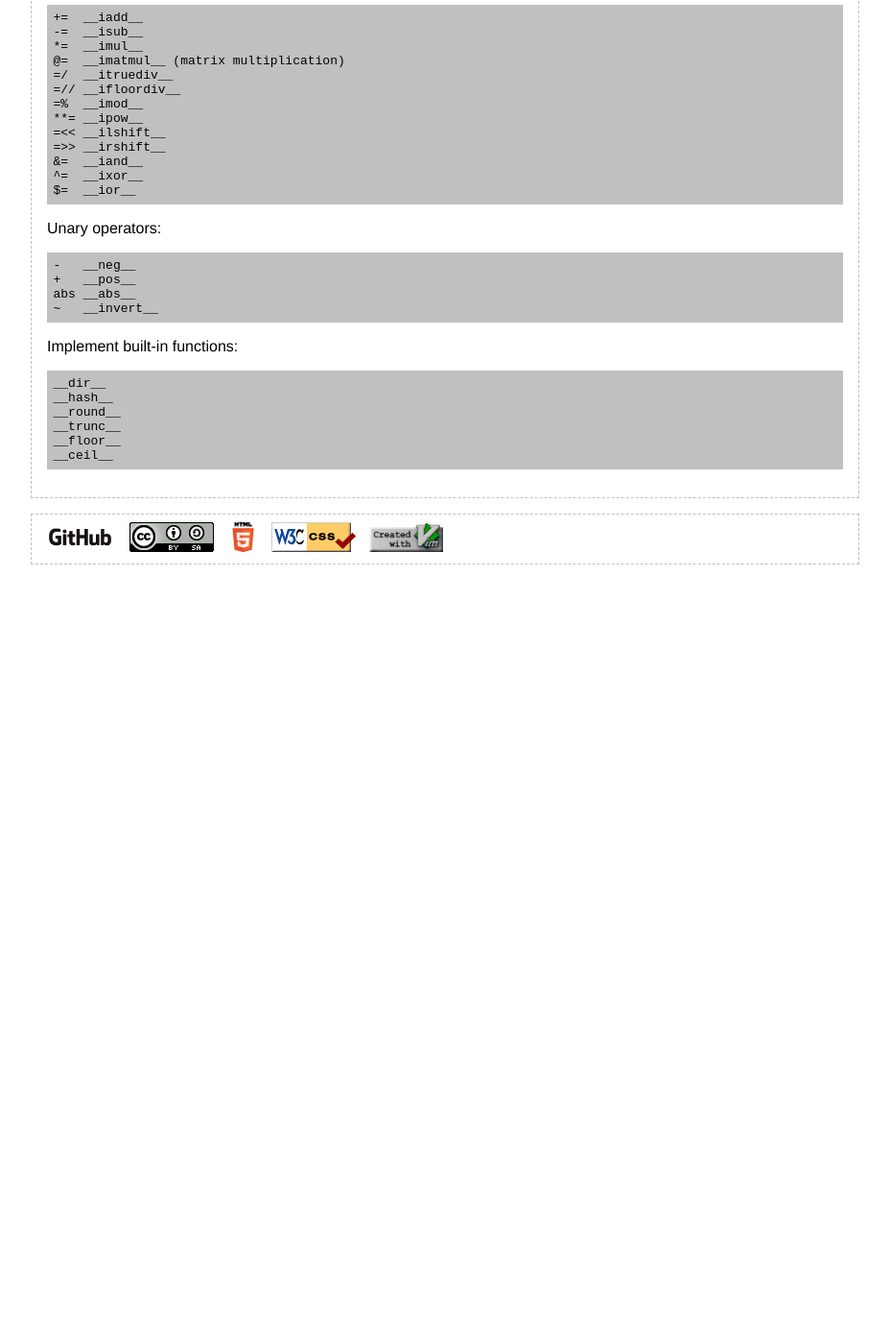
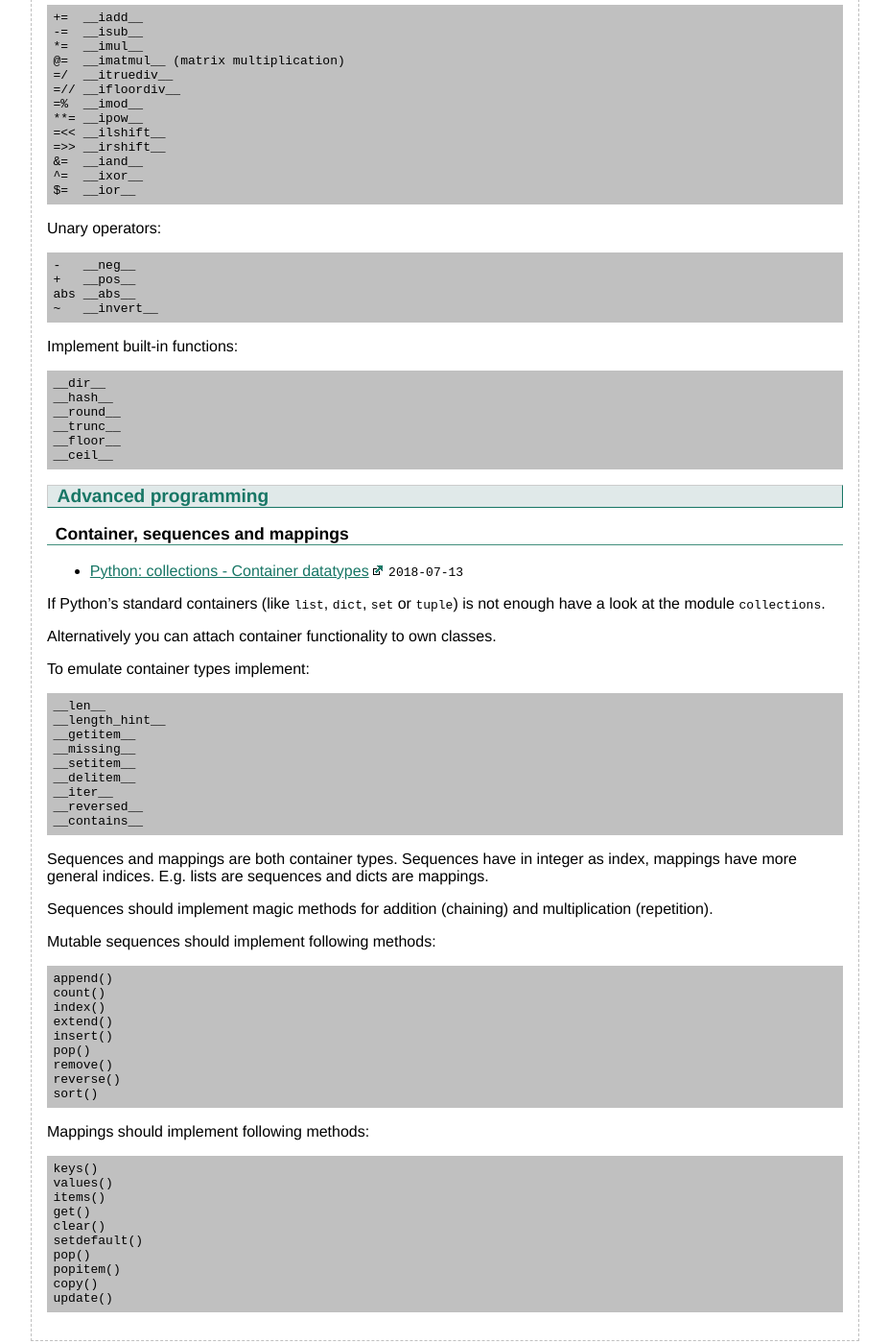
Before and after one commit to flyinggreenfrog/flyinggreenfrog.github.io, a Jekyll site: the page built from knowledgebase/python.md, in a window 1280 px wide and 1400 px high, scrolled down 9997 px. Shown: the whole window at 96% size, without its empty margins (176-1103 px from the left). Built offline with Jekyll 4.4.1, drawn with Linux system fonts in a browser that asks for light colours; before the commit the page ends 10617 px from its top, so only the background shows below that.

Commit message:
Added section container, sequences and mappings.

````diff
--- a/knowledgebase/python.md
+++ b/knowledgebase/python.md
@@ -730,3 +730,64 @@ __trunc__
 __floor__
 __ceil__
 ```
+
+## Advanced programming
+
+### Container, sequences and mappings
+
+* [Python: collections - Container datatypes](https://docs.python.org/3/library/collections.html#module-collections) <time>2018-07-13</time>
+
+If Python's standard containers (like `list`, `dict`, `set` or `tuple`) is not
+enough have a look at the module `collections`.
+
+Alternatively you can attach container functionality to own classes.
+
+To emulate container types implement:
+
+``` text
+__len__
+__length_hint__
+__getitem__
+__missing__
+__setitem__
+__delitem__
+__iter__
+__reversed__
+__contains__
+```
+
+Sequences and mappings are both container types. Sequences have in integer as
+index, mappings have more general indices. E.g. lists are sequences and dicts
+are mappings.
+
+Sequences should implement magic methods for addition (chaining) and
+multiplication (repetition).
+
+Mutable sequences should implement following methods:
+
+``` text
+append()
+count()
+index()
+extend()
+insert()
+pop()
+remove()
+reverse()
+sort()
+```
+
+Mappings should implement following methods:
+
+``` text
+keys()
+values()
+items()
+get()
+clear()
+setdefault()
+pop()
+popitem()
+copy()
+update()
+```
````
